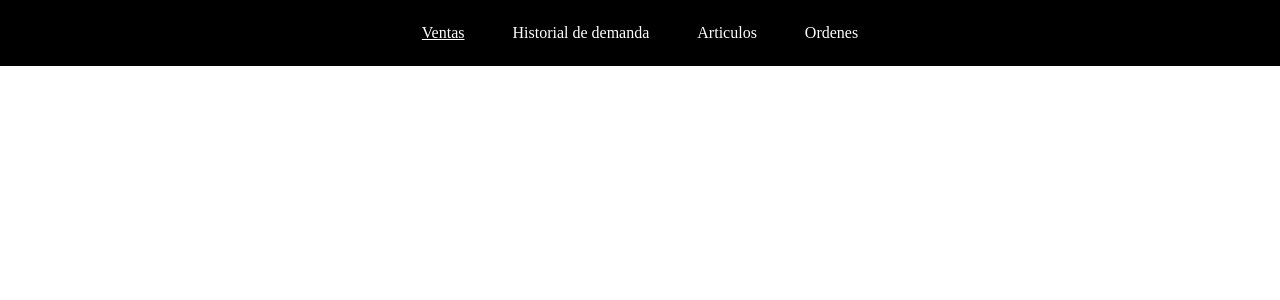
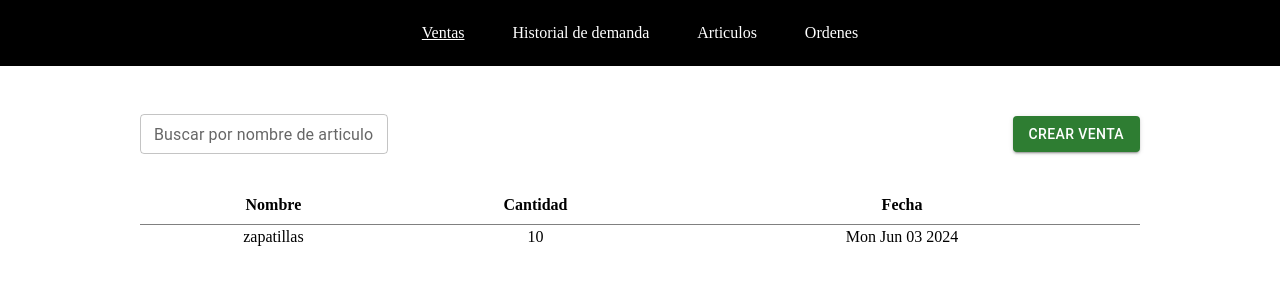
Before and after one commit to gonzzoli/inv-op-front, a React (Vite) app: page /ventas in a window 1280 px wide. Shown: the top 300 px of the page. Built offline with nearby package versions, Linux system fonts and the light colour scheme.

Commit message:
pantalla ventas iniciada

```diff
--- a/package.json
+++ b/package.json
@@ -14,8 +14,9 @@
     "@emotion/styled": "^11.11.5",
     "@mui/icons-material": "^5.15.19",
     "@mui/material": "^5.15.19",
+    "@mui/x-date-pickers": "^7.6.1",
     "axios": "1.6.7",
-    "dayjs": "1.11.10",
+    "dayjs": "^1.11.10",
     "react": "^18.2.0",
     "react-dom": "^18.2.0",
     "react-hook-form": "^7.50.1",
--- a/src/componentes/Tabla/index.tsx
+++ b/src/componentes/Tabla/index.tsx
@@ -1,7 +1,6 @@
 import styles from "./styles.module.scss";
 
 type ColumnasTablaDeDatos<T> = {
-  visible: boolean;
   nombreMostrado: string;
   elementoMostrado: (fila: T) => React.ReactNode;
 };
--- a/src/paginas/Articulos/index.tsx
+++ b/src/paginas/Articulos/index.tsx
@@ -6,6 +6,7 @@ import { Delete, Edit } from "@mui/icons-material";
 import ModalCrearArticulo from "./ModalCrearArticulo";
 import ModalEditarArticulo from "./ModalEditarArticulo";
 import ModalEliminarArticulo from "./ModalEliminarArticulo";
+import { Articulo } from "../../servicios/tipos";
 
 export default function PaginaArticulos() {
   const [nombreBuscado, setNombreBuscado] = useState<string>("");
@@ -19,19 +20,16 @@ export default function PaginaArticulos() {
     stockActual: number;
   }>(null);
 
-  const columnasTabla: PropsTablaDeDatos<{ nombre: string; stockActual: number }>["columnas"] = [
+  const columnasTabla: PropsTablaDeDatos<Articulo>["columnas"] = [
     {
-      visible: true,
       nombreMostrado: "Nombre",
       elementoMostrado: (articulo) => articulo.nombre,
     },
     {
-      visible: true,
       nombreMostrado: "Stock",
       elementoMostrado: (articulo) => articulo.stockActual,
     },
     {
-      visible: true,
       nombreMostrado: "Acciones",
       elementoMostrado: (articulo) => (
         <div className={styles["celda-acciones"]}>
@@ -78,7 +76,7 @@ export default function PaginaArticulos() {
         <div className={styles["contenedor-tabla"]}>
           <TablaDeDatos
             columnas={columnasTabla}
-            filas={[{ nombre: "Articulo 1", stockActual: 10 }]}
+            filas={[{ id: 1, nombre: "Articulo 1", stockActual: 10 }]}
           />
         </div>
       </div>
--- /dev/null
+++ b/src/paginas/Ventas/ModalCrearVenta.tsx
@@ -0,0 +1,92 @@
+import { Controller, useForm } from "react-hook-form";
+import styles from "./styles.module.scss";
+import { Button, TextField } from "@mui/material";
+import TablaDeDatos, { PropsTablaDeDatos } from "../../componentes/Tabla";
+import { useEffect, useState } from "react";
+import { Articulo } from "../../servicios/tipos";
+import { DatePicker } from "@mui/x-date-pickers";
+import dayjs, { Dayjs } from "dayjs";
+import { buscarArticulosPorNombre } from "../../servicios/articulos";
+
+type DatosFormularioCrearVenta = {
+  articuloId: number;
+  cantidad: number;
+  fecha: Date;
+};
+
+export default function ModalCrearVenta({ onClose }: { onClose: () => void }) {
+  const [nombreBuscado, setNombreBuscado] = useState<string | undefined>(undefined);
+  const { control, handleSubmit, setValue } = useForm<DatosFormularioCrearVenta>();
+  const [articulosEncontrados, setArticulosEncontrados] = useState<Articulo[]>([]);
+
+  const columnasTabla: PropsTablaDeDatos<{
+    id: number;
+    nombre: string;
+    stockActual: number;
+  }>["columnas"] = [
+    {
+      nombreMostrado: "Nombre",
+      elementoMostrado: (articulo) => articulo.nombre,
+    },
+    {
+      nombreMostrado: "Stock",
+      elementoMostrado: (articulo) => articulo.stockActual,
+    },
+    {
+      nombreMostrado: "",
+      elementoMostrado: (articulo) => (
+        <div className={styles["celda-acciones"]}>
+          <Button onClick={() => setValue("articuloId", articulo.id)}> Seleccionar</Button>
+        </div>
+      ),
+    },
+  ];
+
+  useEffect(() => {
+    (async () => {
+      const articulos = await buscarArticulosPorNombre(nombreBuscado);
+      setArticulosEncontrados(articulos);
+    })();
+  }, [nombreBuscado]);
+
+  return (
+    <div className={styles["modal-crear-venta"]}>
+      <h2>Crear una venta</h2>
+      <form
+        className={styles["form"]}
+        onSubmit={handleSubmit((dto) => {
+          console.log(dto);
+          onClose();
+        })}
+      >
+        <TextField
+          onChange={(e) => setNombreBuscado(e.currentTarget.value)}
+          placeholder="Buscar articulo"
+        />
+
+        <TablaDeDatos columnas={columnasTabla} filas={articulosEncontrados} />
+        <Controller
+          control={control}
+          name="cantidad"
+          render={({ field }) => <TextField {...field} label="Cantidad vendida" type="number" />}
+        />
+        <DatePicker
+          onChange={(fecha: Dayjs | null) => {
+            if (!fecha) {
+              alert("Debe seleccionar una fecha");
+              return;
+            }
+            setValue("fecha", dayjs(fecha).toDate());
+          }}
+          label="Fecha de venta"
+          closeOnSelect
+          format="DD/MM/YYYY"
+          className={styles["datepicker"]}
+        />
+        <Button variant="contained" type="submit" color="success">
+          Crear
+        </Button>
+      </form>
+    </div>
+  );
+}
--- a/src/paginas/Ventas/index.tsx
+++ b/src/paginas/Ventas/index.tsx
@@ -1,7 +1,55 @@
-
+import { useState } from "react";
+import styles from "./styles.module.scss";
+import { Button, IconButton, Modal, TextField } from "@mui/material";
+import TablaDeDatos, { PropsTablaDeDatos } from "../../componentes/Tabla";
+import ModalCrearVenta from "./ModalCrearVenta";
+import { Venta } from "../../servicios/tipos";
 
 export default function PaginaVentas() {
-    return (
-        <div></div>
-    )
+  const [nombreBuscado, setNombreBuscado] = useState<string>("");
+  const [creandoVenta, setCreandoVenta] = useState<boolean>(false);
+
+  const columnasTabla: PropsTablaDeDatos<Venta>["columnas"] = [
+    {
+      nombreMostrado: "Nombre",
+      elementoMostrado: (venta) => venta.nombreArticulo,
+    },
+    {
+      nombreMostrado: "Cantidad",
+      elementoMostrado: (venta) => venta.cantidad,
+    },
+    {
+      nombreMostrado: "Fecha",
+      elementoMostrado: (venta) => venta.fecha.toDateString(),
+    },
+  ];
+
+  return (
+    <>
+      <Modal open={creandoVenta} onClose={() => setCreandoVenta(false)}>
+        <ModalCrearVenta onClose={() => setCreandoVenta(false)} />
+      </Modal>
+      <div className={styles["contenedor-pantalla"]}>
+        <div className={styles["buscador-boton"]}>
+          <TextField
+            onChange={(e) => setNombreBuscado(e.target.value)}
+            label="Buscar por nombre de articulo"
+            variant="outlined"
+            size="small"
+          />
+          <Button onClick={() => setCreandoVenta(true)} variant="contained" color="success">
+            Crear venta
+          </Button>
+        </div>
+        <div className={styles["contenedor-tabla"]}>
+          <TablaDeDatos
+            columnas={columnasTabla}
+            filas={[
+              { articuloId: 1, nombreArticulo: "zapatillas", cantidad: 10, fecha: new Date() },
+            ]}
+          />
+        </div>
+      </div>
+    </>
+  );
 }
--- /dev/null
+++ b/src/paginas/Ventas/styles.module.scss
@@ -0,0 +1,50 @@
+.contenedor-pantalla {
+  max-width: 1000px;
+  margin: auto;
+  .buscador-boton {
+    display: flex;
+    justify-content: space-between;
+    align-items: center;
+    margin-bottom: 2rem;
+  }
+}
+
+.modal-crear-articulo,
+.modal-eliminar-articulo,
+.modal-editar-articulo {
+  position: absolute;
+  top: 50%;
+  left: 50%;
+  transform: translate(-50%, -50%);
+  background-color: white;
+  padding: 2rem;
+  border-radius: 10px;
+  h2 {
+    margin-bottom: 1rem;
+  }
+  form {
+    display: flex;
+    flex-direction: column;
+    gap: 1.2rem;
+  }
+}
+
+.modal-eliminar-articulo {
+  h4 {
+    margin-bottom: 1rem;
+  }
+  p {
+    margin-bottom: 1rem;
+  }
+  .botones {
+    display: flex;
+    justify-content: space-between;
+    align-items: center;
+  }
+}
+
+.modal-editar-articulo {
+  h4 {
+    margin-bottom: 1rem;
+  }
+}
--- a/src/servicios/articulos.ts
+++ b/src/servicios/articulos.ts
@@ -0,0 +1,12 @@
+import axios from "axios";
+import { Articulo } from "./tipos";
+
+export const buscarArticulosPorNombre = async (nombre?: string) => {
+  try {
+    const { data } = await axios.get<Articulo[]>(URL_API + `${nombre ? "?nombre=" + nombre : ""}`);
+    return data;
+  } catch (error) {
+    console.log("ERROOOORRRR", error);
+    return [];
+  }
+};
--- /dev/null
+++ b/src/servicios/tipos.ts
@@ -0,0 +1,12 @@
+export type Articulo = {
+  id: number;
+  nombre: string;
+  stockActual: number;
+};
+
+export type Venta = {
+  articuloId: number;
+  nombreArticulo: string;
+  fecha: Date;
+  cantidad: number;
+};
```
Also changed, not shown: src/main.tsx (+6 -2 lines), 1 other file (tests, documents, lock files or other folders).
